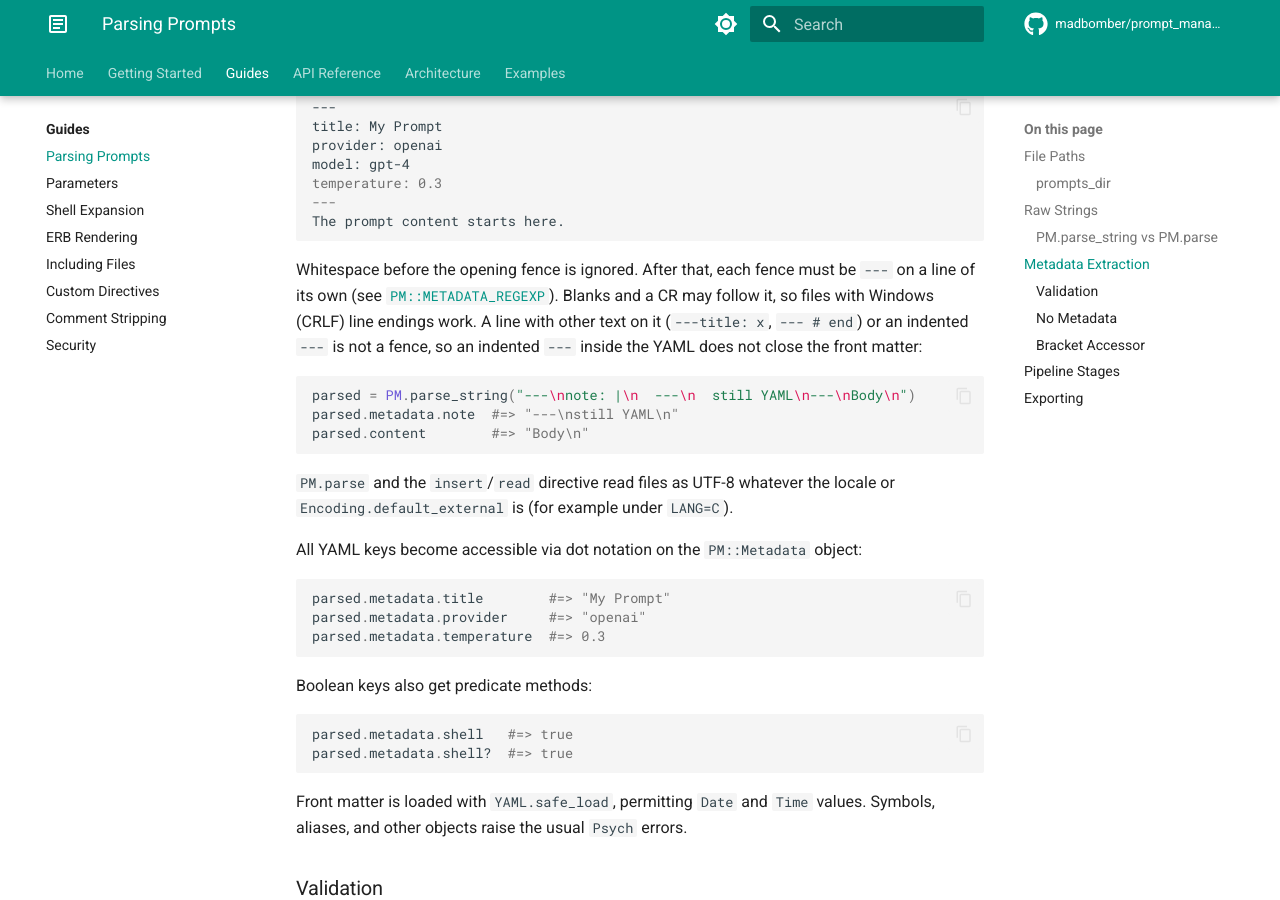
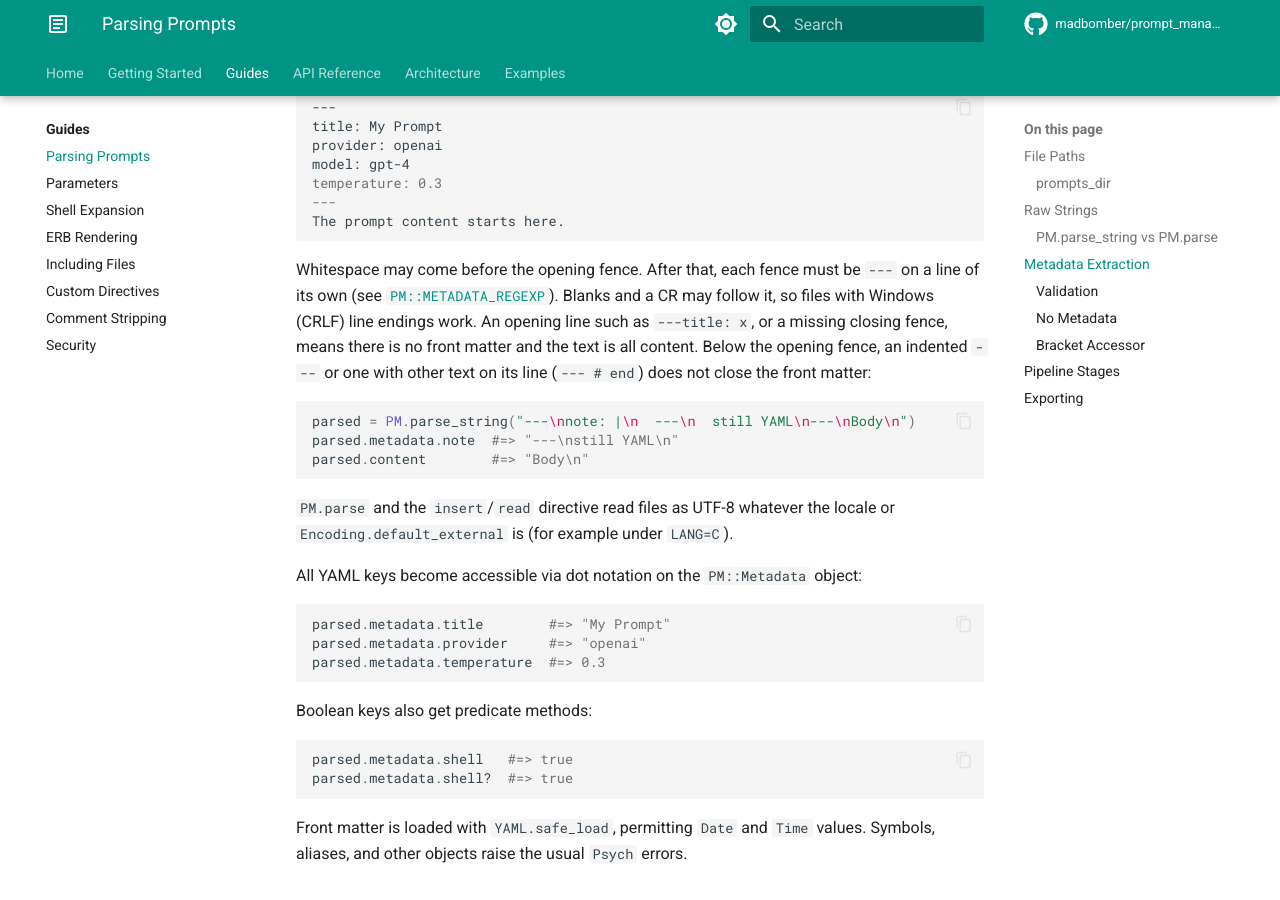
Before and after one commit to MadBomber/prompt_manager, an MkDocs documentation site: the page built from docs/guides/parsing.md, in a window 1280 px wide and 900 px high, scrolled down 2605 px. Built offline with MkDocs 1.6.1 and Material for MkDocs 9.7.7, drawn with Linux system fonts in a browser that asks for light colours; comment, search, counter and statistics services are not loaded.

Commit message:
docs: say when there is no front matter

````diff
--- a/docs/guides/parsing.md
+++ b/docs/guides/parsing.md
@@ -112,11 +112,12 @@ temperature: 0.3
 The prompt content starts here.
 ```
 
-Whitespace before the opening fence is ignored. After that, each fence must be `---` on
+Whitespace may come before the opening fence. After that, each fence must be `---` on
 a line of its own (see [`PM::METADATA_REGEXP`](../api/constants.md#pmmetadata_regexp)).
-Blanks and a CR may follow it, so files with Windows (CRLF) line endings work. A line
-with other text on it (`---title: x`, `--- # end`) or an indented `---` is not a fence,
-so an indented `---` inside the YAML does not close the front matter:
+Blanks and a CR may follow it, so files with Windows (CRLF) line endings work. An
+opening line such as `---title: x`, or a missing closing fence, means there is no front
+matter and the text is all content. Below the opening fence, an indented `---` or one
+with other text on its line (`--- # end`) does not close the front matter:
 
 ```ruby
 parsed = PM.parse_string("---\nnote: |\n  ---\n  still YAML\n---\nBody\n")
````
